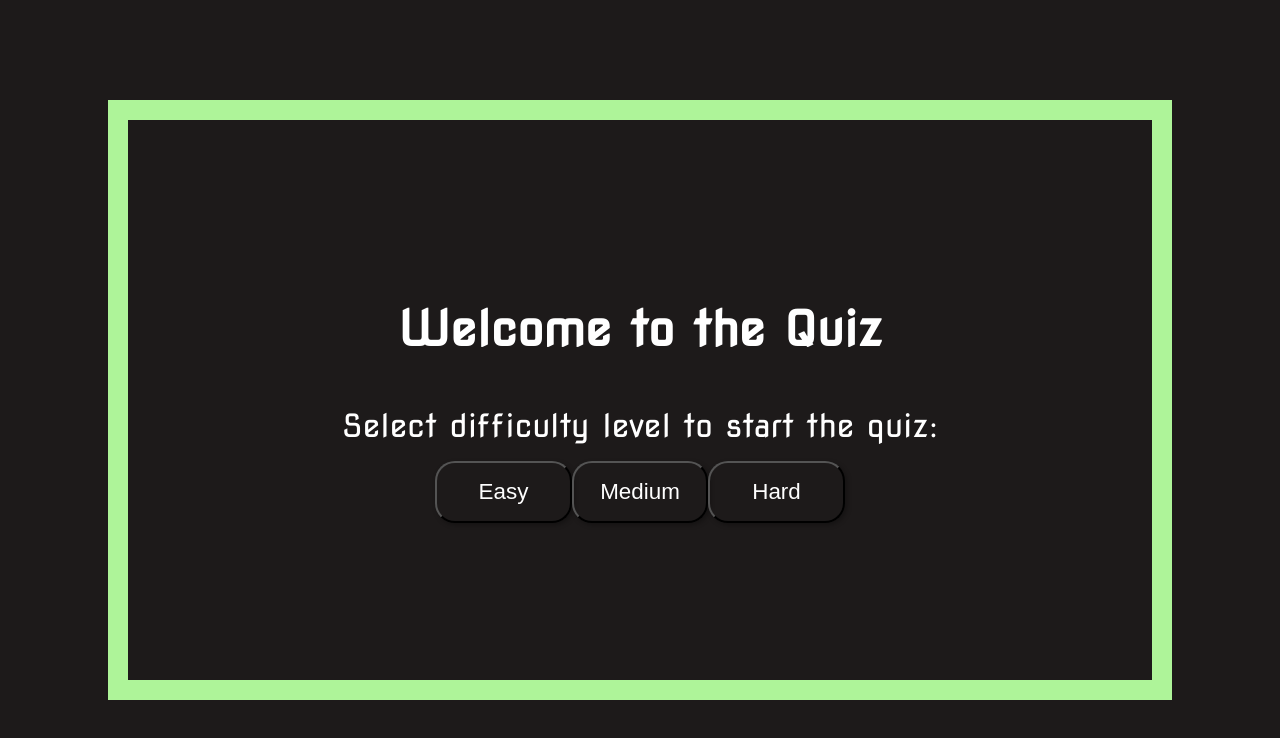
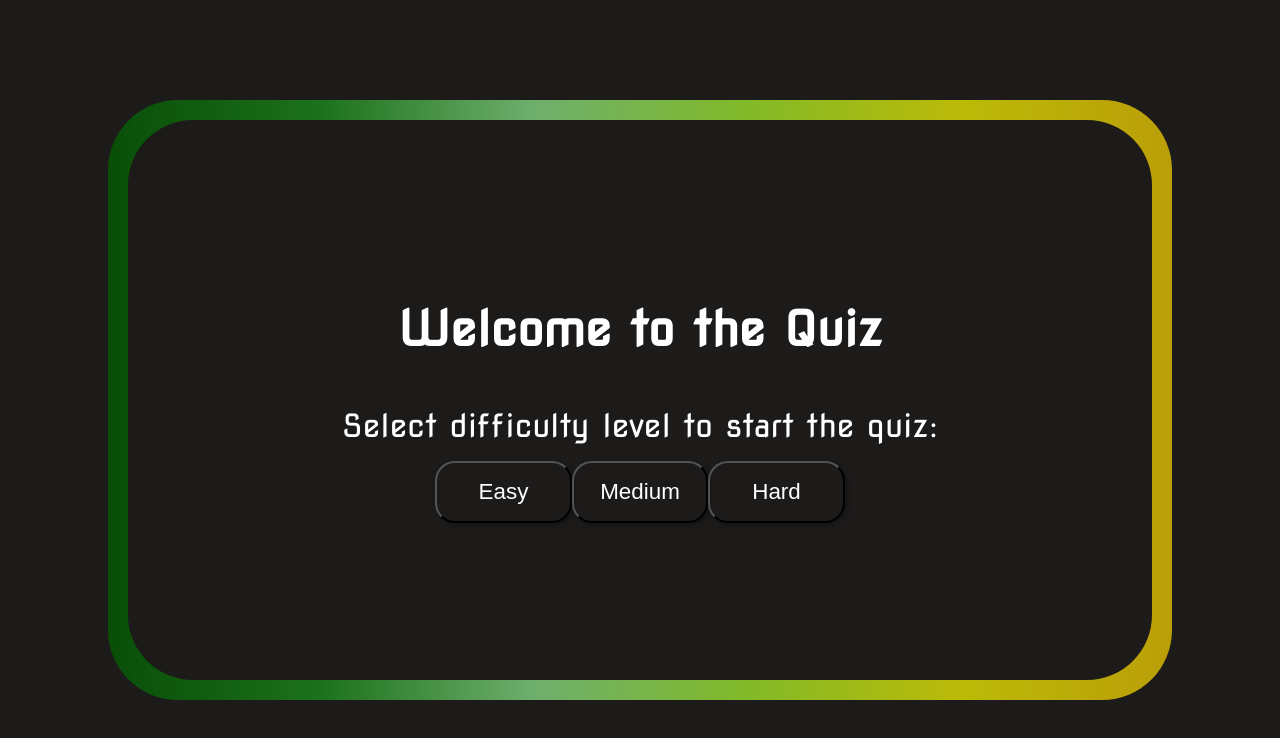
Before and after one commit to sabinaSandais/Quiz-App, a React (Vite) app: page / in a window 1280 px wide. Shown: the top 738 px of the page. Built offline with nearby package versions, Linux system fonts and the light colour scheme.

Commit message:
Update Welcome.css

```diff
--- a/src/components/Welcome.css
+++ b/src/components/Welcome.css
@@ -5,6 +5,8 @@
     align-items: center;
     flex-direction: column;
     height: 100vh;
+    /* background-image: url('../assets/quiz-bg.jpg'); */
+
   }
 
   .container {
@@ -14,9 +16,29 @@
     align-items: center;
     width: 80%;
     height: 70vh;
-    border: 20px solid var(--container-border-color);
+    position: relative;
+    border-radius: 65px;
+
+    /* border: 20px solid var(--container-border-color); */
+
+    background-color: var(--background-color);
   }
+
     /* border: 20px solid var(--container-border-color-alt); */
+    .container::before{
+      content: '';
+      position: absolute;
+      top: 0;
+      left: 0;
+      right: 0;
+      bottom: 0;
+      border-radius: 70px;
+      background: linear-gradient(to right,darkgreen, rgb(28, 151, 28), lightgreen, greenyellow,yellow,gold);
+      opacity: 0.7;
+      z-index: -1;
+      margin: -20px;
+
+    }
 
 
   h1 {
```
